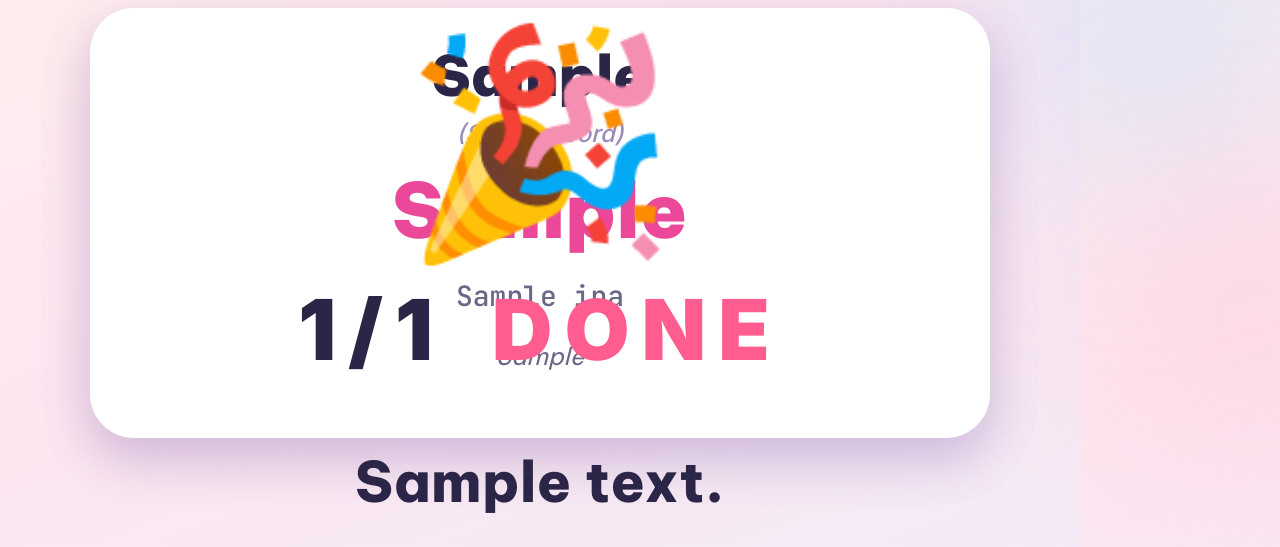
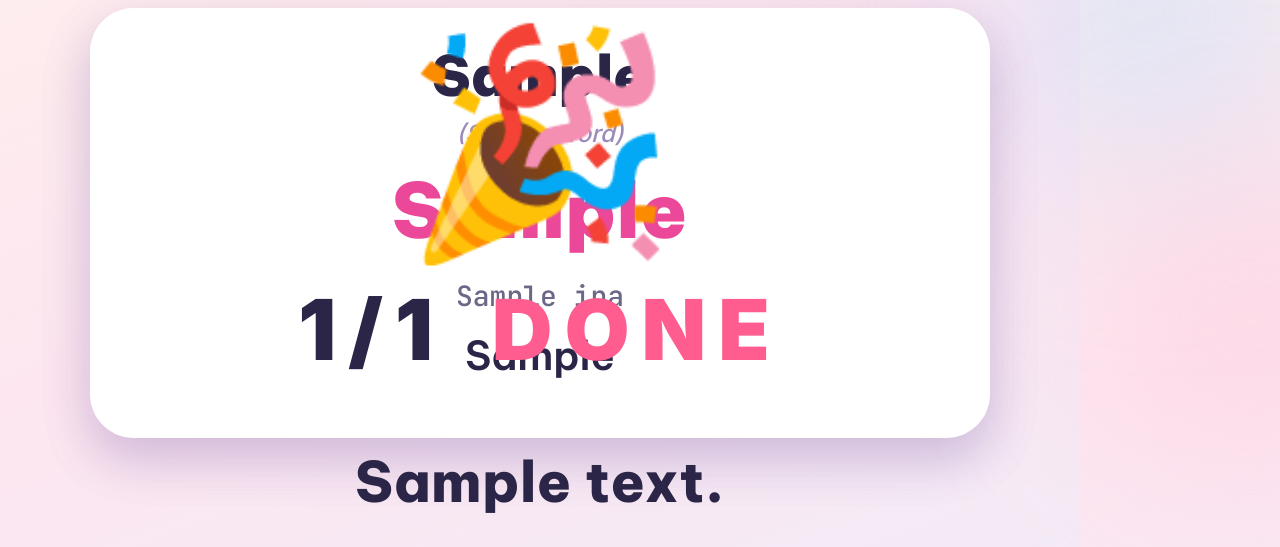
Before and after one commit to chanktb/lingora, a Python web app: template bot/template/guess_word.html.j2 in a window 1280 px wide; the page is wider, and only the part inside the window is pictured. Shown: the part 632-1179 px from the top of that part. Run offline with Jinja, Linux system fonts and the light colour scheme; the template is opened without the code that fills it: most values are stand-ins (such as "Sample title", 1, 10 or a date in 2020).

Commit message:
guess_word: bigger example sentence + tick countdown sound
- Example sentence under each word: 24px italic → 40px regular weight,
  darker color (#2b2547), tighter line-height. autoFitByLength scale
  steps re-tuned (kick in earlier so long sentences still fit cleanly).
- Countdown 3-2-1 audio: chime (long bell) → tick (45ms 2.2kHz pulse)
  for the urgent "tịch tịch tịch" clock-tick feel CEO wants. New file
  static/tick.mp3 shipped. Composer detects it (has_tick flag) and
  template prefers tick.mp3 with chime.mp3 fallback so older channels
  without the asset still work.
- Other layouts (phrases/quiz/etc.) keep chime.mp3 unchanged — only
  the guess_word countdown swaps.

Example channel default IMAGE_STYLE cartoon → cinematic per CEO.

Sync scope: ktb-lingora local (also serves Shortcraft via
core/render_core sys.path mount) + this public repo. VPS deploy
follows in a separate step.

```diff
--- a/bot/template/guess_word.html.j2
+++ b/bot/template/guess_word.html.j2
@@ -155,13 +155,12 @@
       }
       .r-example {
         position: absolute;
-        top: 330px; left: 24px; right: 24px;
+        top: 320px; left: 24px; right: 24px;
         text-align: center;
         font-family: "Be Vietnam Pro", sans-serif;
-        font-size: 24px; font-weight: 500;
-        color: #6b6786;
-        font-style: italic;
-        line-height: 1.2;
+        font-size: 40px; font-weight: 600;
+        color: #2b2547;
+        line-height: 1.18;
       }
 
       #countdown-bar-wrap {
@@ -351,11 +350,14 @@
       </div>
     </div>
 
-    {# Chime ticks at countdown 3, 2, 1 #}
-    {% if has_chime %}
-    <audio data-start="{{ w.start }}"        data-duration="0.6" data-track-index="50" src="static/chime.mp3"></audio>
-    <audio data-start="{{ w.start + 1.0 }}"  data-duration="0.6" data-track-index="51" src="static/chime.mp3"></audio>
-    <audio data-start="{{ w.start + 2.0 }}"  data-duration="0.6" data-track-index="52" src="static/chime.mp3"></audio>
+    {# Countdown 3-2-1: clock-tick "tịch tịch tịch" for urgency.
+       Falls back to chime.mp3 if tick.mp3 isn't shipped/copied yet. #}
+    {% set _tick_src = "static/tick.mp3" if has_tick else "static/chime.mp3" %}
+    {% set _tick_dur = "0.15" if has_tick else "0.6" %}
+    {% if has_tick or has_chime %}
+    <audio data-start="{{ w.start }}"        data-duration="{{ _tick_dur }}" data-track-index="50" src="{{ _tick_src }}"></audio>
+    <audio data-start="{{ w.start + 1.0 }}"  data-duration="{{ _tick_dur }}" data-track-index="51" src="{{ _tick_src }}"></audio>
+    <audio data-start="{{ w.start + 2.0 }}"  data-duration="{{ _tick_dur }}" data-track-index="52" src="{{ _tick_src }}"></audio>
     {% endif %}
 
     {# Reveal voice #}
@@ -421,7 +423,7 @@
         { selector: ".r-target", scale_steps: [
             { above: 12, scale: 0.85 }, { above: 18, scale: 0.72 }, { above: 26, scale: 0.58 } ]},
         { selector: ".r-example", scale_steps: [
-            { above: 40, scale: 0.90 }, { above: 60, scale: 0.78 }, { above: 80, scale: 0.65 } ]},
+            { above: 28, scale: 0.90 }, { above: 44, scale: 0.78 }, { above: 64, scale: 0.65 }, { above: 90, scale: 0.55 } ]},
         { selector: "#outro-cta", scale_steps: [
             { above: 50, scale: 0.88 }, { above: 80, scale: 0.74 }, { above: 110, scale: 0.62 } ]},
         { selector: "#outro-badge", scale_steps: [
```
Also changed, not shown: bot/composer.py (+7 -2 lines), 2 other files.
